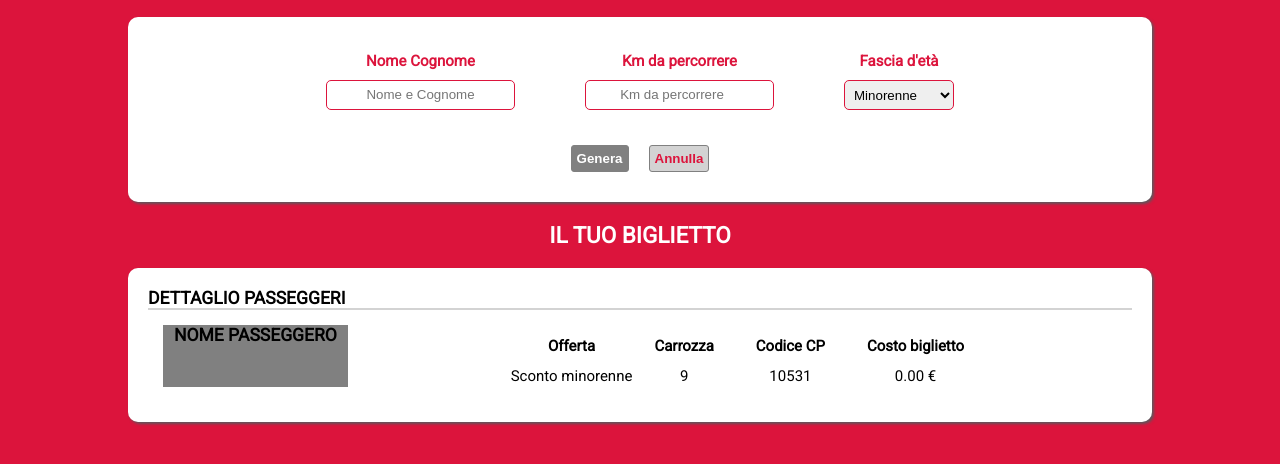
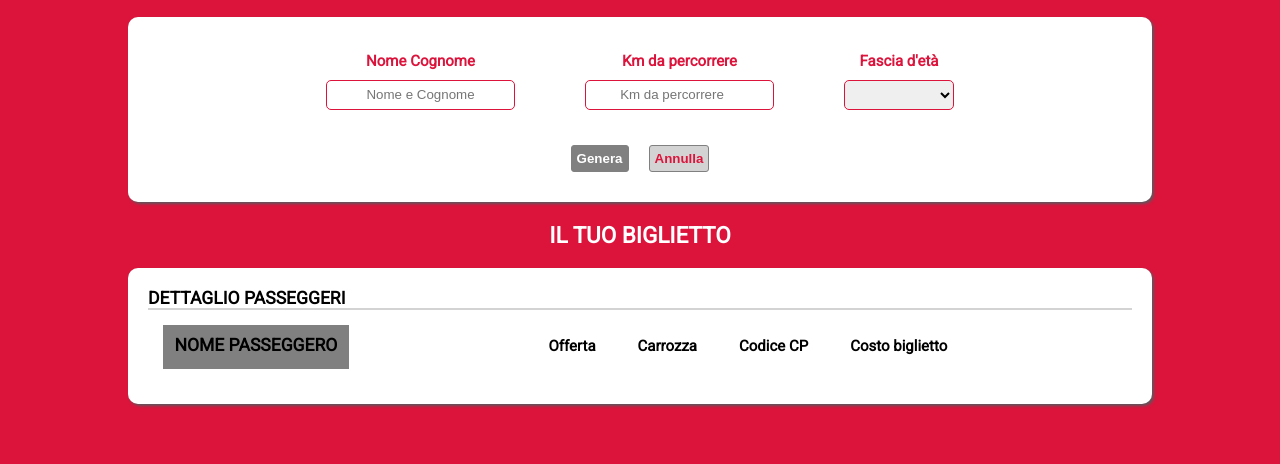
Before and after one commit to TetyanaSergata/js-biglietto-treno-form, a plain HTML site: page index.html in a window 1280 px wide. Both pictures are taken after a click on the button "Genera". Shown: the part 58-522 px from the top of the page. Drawn offline with Linux system fonts and the light colour scheme.

Commit message:
code review

```diff
--- a/css/style.css
+++ b/css/style.css
@@ -98,6 +98,7 @@ h3{
 
 .box-name{
   width: 20%;
+  padding: 10px;
   height: auto;
   background-color: grey;
 }
--- a/index.html
+++ b/index.html
@@ -26,6 +26,7 @@
           <div class="col">
             <label for="km">Fascia d'et&agrave;</label>
             <select id="fascia_eta" class="" name="">
+              <option></option>
               <option value="minorenne">
                 Minorenne</option>
               <option value="maggiorenne">
@@ -44,7 +45,7 @@
       </div>
       <!-- Il tuo biglietto -->
       <h2 class="title">Il tuo biglietto</h2>
-      <div class="dati_biglietto">
+      <div id="dati_biglietto" class="dati_biglietto">
         <h3>Dettaglio Passeggeri</h3>
         <div class="box_biglietto row">
             <div class="col box-name">
@@ -70,12 +71,7 @@
           </div>
         </div>
       </div>
-    <!-- </div> -->
-
-
-
-
-
-    <script src="javascript/script.js" charset="utf-8"></script>
+      <!-- Script Javascript -->
+      <script src="javascript/script.js" charset="utf-8"></script>
   </body>
 </html>
--- a/javascript/script.js
+++ b/javascript/script.js
@@ -18,7 +18,7 @@ function() {
   var costoViaggio = numeroChilometri * costoChilometro;
   console.log(costoViaggio);
 
-  var offerta = 'tariffa standard';
+  var offerta = 'Tariffa standard';
   var scontoPercentuale = 0;
 
   if (fascia == 'minorenne'){
@@ -27,28 +27,47 @@ function() {
   } else if (fascia == 'over_65'){
     scontoPercentuale = 40;
     offerta = 'Sconto silver';
+  } else if (fascia == '') {
+    alert("Dato mancate");
+    document.getElementById('nome_passeggero').innerHTML = '';
+    document.getElementById('offerta').innerHTML = '';
+    document.getElementById('carrozza').innerHTML = '';
+    document.getElementById('codice').innerHTML = '';
+    document.getElementById('costo').innerHTML = '';
+    return;
   }
+  console.log(fascia);
   console.log(scontoPercentuale);
 
   var calcoloSconto = costoViaggio * scontoPercentuale / 100;
   var costoFinale = costoViaggio - calcoloSconto;
 
   var carrozza = Math.floor(Math.random() * 9) + 1;
-  var codice = Math.floor(Math.random() * (1 + 1000) ) + 10000;
+  var codice = Math.floor(Math.random() * (100000 - 90000 + 1) ) + 90000;
 
   document.getElementById('nome_passeggero').innerHTML = nome;
   document.getElementById('offerta').innerHTML = offerta;
   document.getElementById('carrozza').innerHTML = carrozza;
   document.getElementById('codice').innerHTML = codice;
   document.getElementById('costo').innerHTML = costoFinale.toFixed(2) + " €";
+
+  var element = document.getElementById("dati_biglietto");
+    element.style.display = "block";
 });
 
 var buttonAnnulla = document.getElementById('annulla');
 buttonAnnulla.addEventListener('click',
 function() {
+  document.getElementById('nome').value = null;
+  document.getElementById('km').value = null;
+
   document.getElementById('nome_passeggero').innerHTML = '';
   document.getElementById('offerta').innerHTML = '';
   document.getElementById('carrozza').innerHTML = '';
   document.getElementById('codice').innerHTML = '';
   document.getElementById('costo').innerHTML = '';
+
+  var element = document.getElementById("dati_biglietto");
+    element.style.display = "none";
+
 });
```
